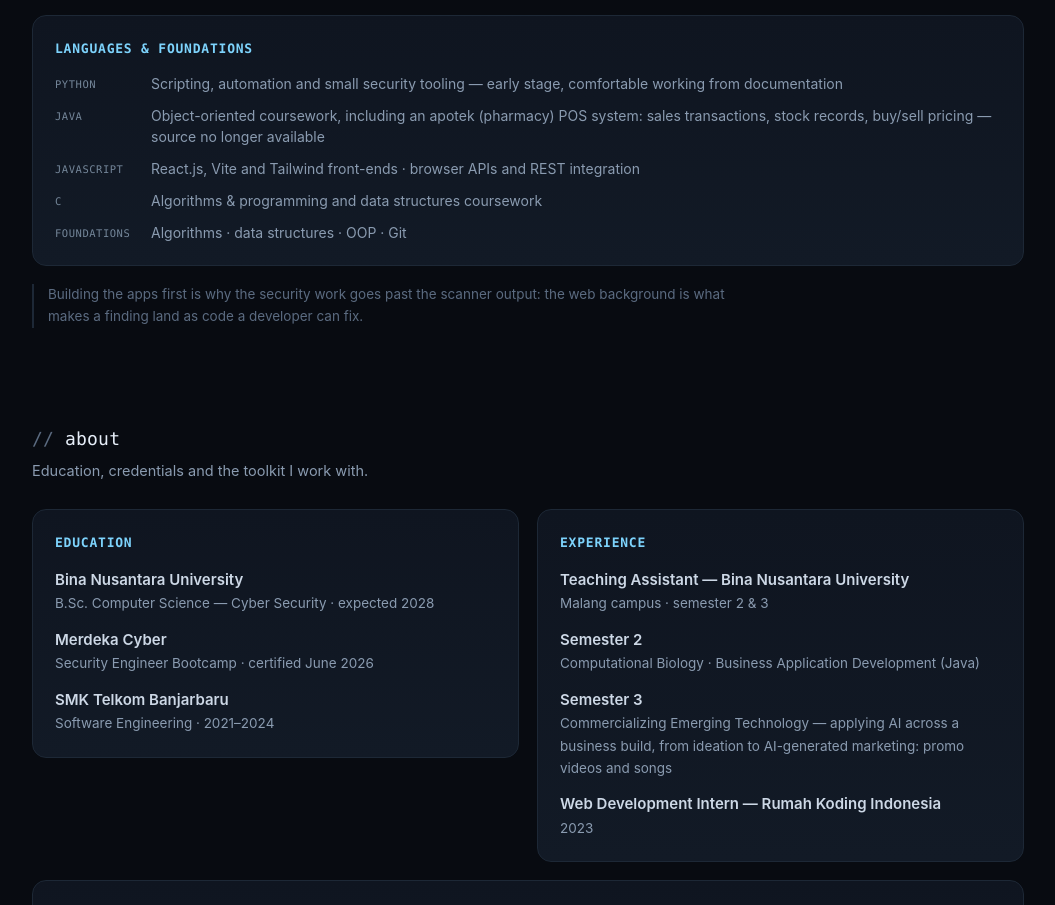
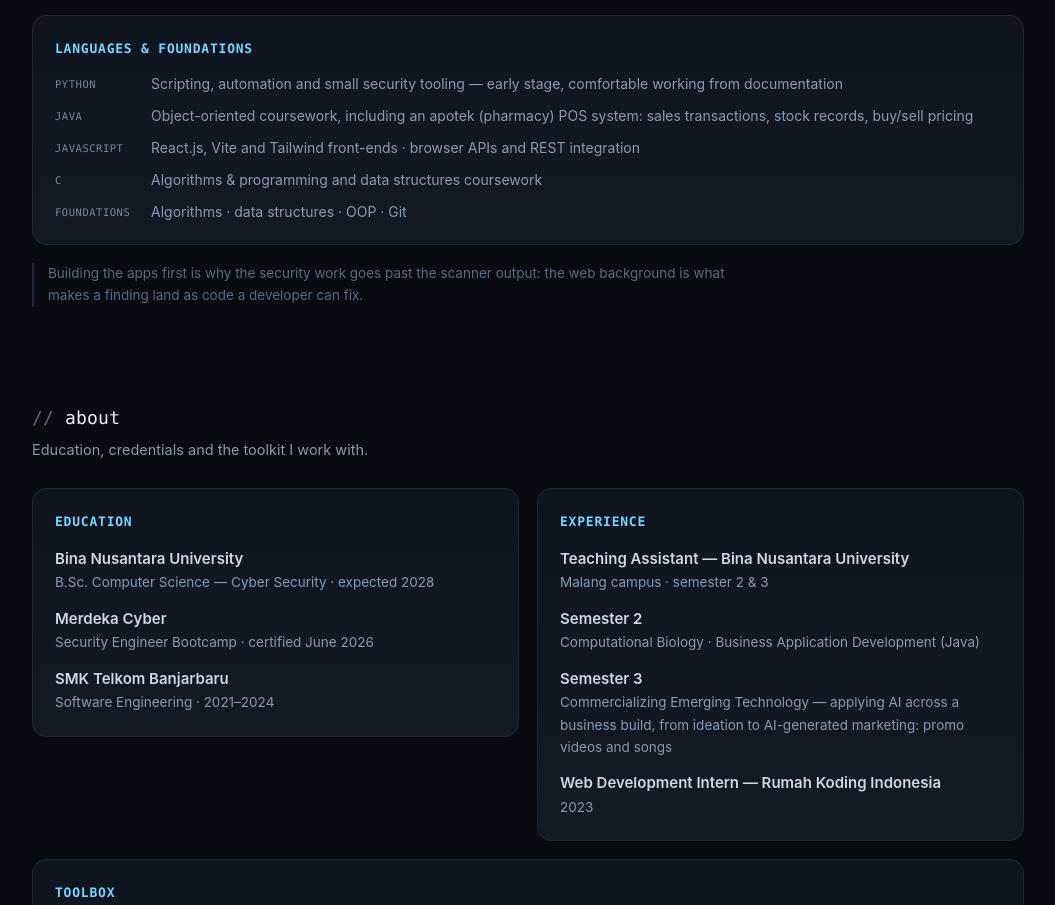
Before and after one commit to Yenmau/Yenmau.github.io, a plain HTML site: page index.html in a window 1280 px wide. Shown: the part 2596-3501 px from the top of the page, without its empty margins (112-1167 px from the left). Drawn offline with Linux system fonts and the light colour scheme.

Commit message:
Java row: drop the unavailable-source note (files expected to be recovered)

```diff
--- a/index.html
+++ b/index.html
@@ -281,7 +281,7 @@
           <h3>Languages &amp; foundations</h3>
           <ul class="skill-rows">
             <li><span class="sr-k">python</span><span class="sr-v">Scripting, automation and small security tooling &mdash; early stage, comfortable working from documentation</span></li>
-            <li><span class="sr-k">java</span><span class="sr-v">Object-oriented coursework, including an apotek (pharmacy) POS system: sales transactions, stock records, buy/sell pricing &mdash; source no longer available</span></li>
+            <li><span class="sr-k">java</span><span class="sr-v">Object-oriented coursework, including an apotek (pharmacy) POS system: sales transactions, stock records, buy/sell pricing</span></li>
             <li><span class="sr-k">javascript</span><span class="sr-v">React.js, Vite and Tailwind front-ends &middot; browser APIs and REST integration</span></li>
             <li><span class="sr-k">c</span><span class="sr-v">Algorithms &amp; programming and data structures coursework</span></li>
             <li><span class="sr-k">foundations</span><span class="sr-v">Algorithms &middot; data structures &middot; OOP &middot; Git</span></li>
```
